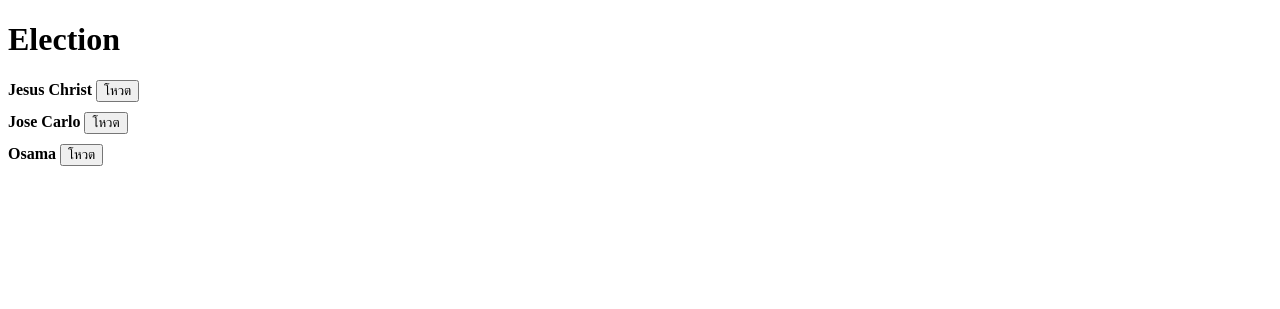
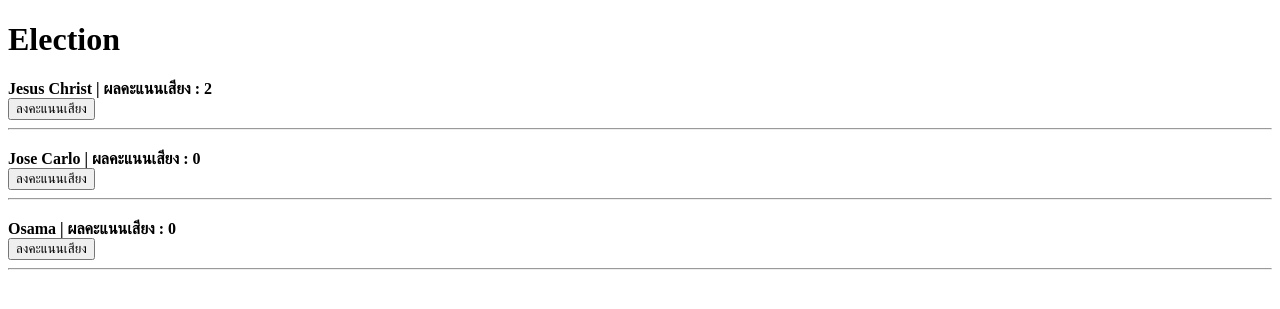
Before and after one commit to giddygamer505/election, a Django app: page / in a window 1280 px wide. Shown: the top 309 px of the page. Run offline with Django 5.2, Linux system fonts and the light colour scheme; data comes from the database, SQL or seed files in the repository; both versions use the stored data as it was after the commit.

Commit message:
vote point

```diff
--- a/election/templates/home.html
+++ b/election/templates/home.html
@@ -9,13 +9,15 @@
     <h1>Election</h1>
 
     {% for candidate in candidates %}
-    <div style="margin-bottom: 10px;">
-        <strong>{{ candidate.name }}</strong>
+    <div>
+        <strong>{{ candidate.name }} | ผลคะแนนเสียง :  {{ candidate.votes }}</strong><br>
+
         <form action="{% url 'election:vote' candidate.id %}" method="post" style="display: inline;">
             {% csrf_token %}
-            <button type="submit">โหวต</button>
+            <button type="submit">ลงคะแนนเสียง</button>
         </form>
     </div>
+    <hr style="margin-bottom: 20px;">
     {% endfor %}
 </body>
 </html>
--- a/election/views.py
+++ b/election/views.py
@@ -1,11 +1,17 @@
 from django.shortcuts import render
 from .models import Candidate
 from django.db.models import F
+from django.shortcuts import get_object_or_404, redirect
 
 # Create your views here.
 def home(request):
     candidates = Candidate.objects.all().order_by('name')
     return render(request, 'home.html', {'candidates': candidates})
 
-def vote(request):
-    pass
+def vote(request,candidate_id):
+    if request.method == 'POST':
+        candidate = get_object_or_404(Candidate, pk=candidate_id)
+        Candidate.objects.filter(pk=candidate_id).update(votes=F('votes') + 1)
+        return redirect('election:home')
+
+    return redirect('election:home')
```
Also changed, not shown: db.sqlite3.
